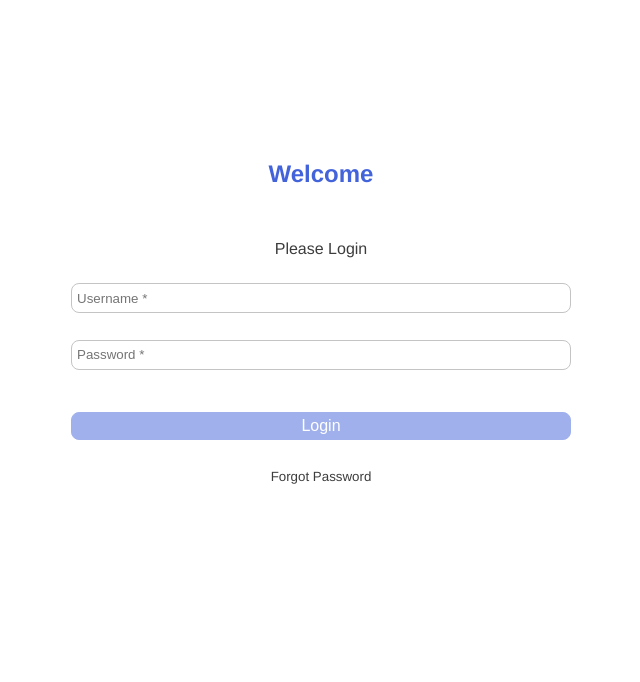
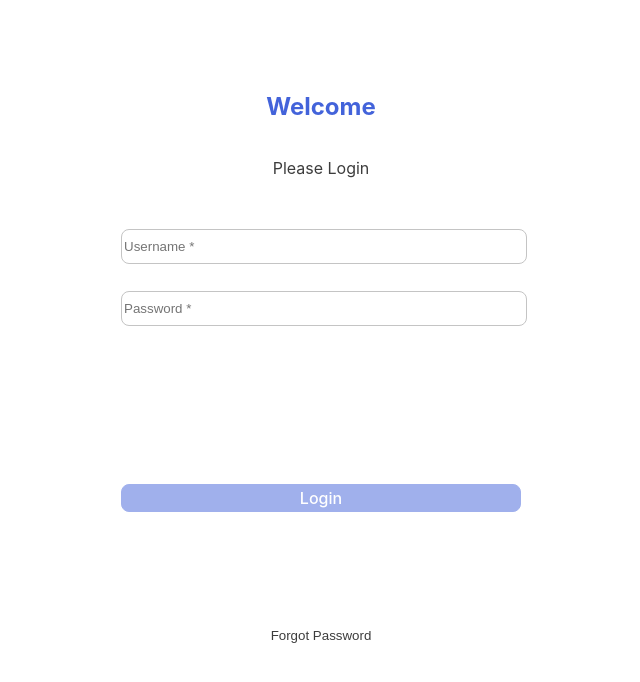
Before and after one commit to HassanM455/cmsfrontend, a React (Create React App) app in the folder app/: page / in a window 1280 px wide. Shown: the top 682 px of the page, without its empty margins (319-959 px from the left). Built offline with nearby package versions, Linux system fonts and the light colour scheme.

Commit message:
reorganized CSS blocks to better fit design pattern; Component logic fixed to accurately perform 'focus' logic for button on LoginForm

```diff
--- a/app/src/App.css
+++ b/app/src/App.css
@@ -1,33 +1,59 @@
-.app-login {
+:root {
+  font-family: 'Helvetica Neue';
+  font-style: normal;
+}
+
+
+.app {
   display: flex;
   flex-direction: column;
   align-items: center;
   padding: 0px;
+  position: relative;
 
-	position: center;
-	font-family: 'Helvetica Neue';
-	font-style: normal;
+  width: 100%;
+  height: 920px;
+  left: 0px;
+  top: 0px;
 
 }
 
-.app-login__welcome {
+.app-login {
+  display: flex;
+  flex-direction: column;
+  justify-content: space-between;
+  align-items: center;
 
+
+/*  padding: 220px 24px 24px;*/
+
+  position: relative;
+  top: 10%;
+
+  height: 60%;
+  width: 500px;
+
+
+}
+
+.app-login header {
+/*  display: none;*/
   font-weight: 700;
   font-size: 24px;
+  color: #4363DA;
 
-	color: #4363DA;
+  position: absolute;
+  top: 0px;
 }
 
 
-.forgot__password {
-  position: absolute;
- 	top: 35em;
+.app-login button {
   color: #3D3D3D;
   background: none;
   border: none;
-	font-family: 'Helvetica Neue';
-	font-style: normal;
   font-weight: 400;
-	line-height: 17px;
   cursor: pointer;
+
+  position: absolute;
+  bottom: 0px;
 }
--- a/app/src/App.jsx
+++ b/app/src/App.jsx
@@ -9,20 +9,18 @@ function App() {
   }
 
   return (
-    <div className="app-login">
-        <header
-          className="app-login__welcome"
-          style={{
-            position: 'absolute',
-            top: '10rem'
-          }}>Welcome</header>
-        <LoginForm
-          style={{
-            position: 'absolute',
-            top: '15rem'
-          }}>
-        </LoginForm>
-      <button className="forgot__password" type="submit" onClick={forgotPasswordHandler}>Forgot Password</button>
+    <div className="app">
+      <div className="app-login">
+
+        <header>Welcome</header>
+
+        <LoginForm />
+
+        <button type="submit" onClick={forgotPasswordHandler}>
+          Forgot Password
+        </button>
+
+      </div>
     </div>
   );
 }
--- a/app/src/components/LoginForm.css
+++ b/app/src/components/LoginForm.css
@@ -1,71 +1,113 @@
-.loginform {
+.loginform__container {
+
+/*  border: 2px dashed #C4C4C4;*/
+
+    position: absolute;
+    top: 12%;
+    height: 80%;
+    width: 80%;
+
+
     display: flex;
     flex-direction: column;
-	justify-content: space-between;
     align-items: center;
     color: #3D3D3D;
-	gap: 12px;
-	width: 60vw;
-	max-width: 500px;
-	height: 200px;
+
+
+}
+
+.loginform {
+/*  border: 2px solid orange;*/
+    display: flex;
+    flex-direction: column;
+    align-items: center;
+    justify-content: space-between;
+
+    position: relative;
+    width: 100%;
+    height: 100%;
+    font-family: var(--root-font-family);
 }
 
 .loginform header {
+    font-weight: 400;
+    font-size: 16px;
     color: #3D3D3D;
 }
 
-.loginform__inputs_container {
+.loginform__inputs {
+
+/*  border: 3px solid green;*/
+
     display: flex;
     flex-direction: column;
-	height: 100px;
+    justify-content: flex-start;
+    align-items: center;
+
+    position: absolute;
+    top: 10%;
+
+    height: 40%;
+    width: 100%;
+
+}
+
+.loginform__inputs div {
+
+/*  border: 3.5px solid purple;*/
+
+    display: flex;
+    flex-direction: column;
+    align-items: left;
     justify-content: space-between;
+
+    width: 100%;
+    height: 35%;
+
+    position: relative;
+
 }
 
 
-.loginform__inputs {
-	gap: 12px;
-	width: 60vw;
-	max-width: 500px;
+.loginform__inputs div label {
+    font-size: 8px;
+    height: 10%;
+
+    position: relative;
+
 }
 
-.loginform input {
-	box-sizing: border-box;
+.loginform__inputs div input {
+
+    height: 50%;
+    width: 100%;
+    border: 1px solid #C4C4C4;
     border-radius: 8px;
-	align-items: flex-start;
-	align-self: stretch;
-	height: 30px;
-	min-height: 30px;
+
 }
 
-input:placeholder-shown {
-	padding: 0px 5px ;
-	border: 1px solid #C4C4C4;
-}
+
 
 .loginform button {
     background: #4363DA;
     border: 1px solid #4363DA;
     opacity: 0.5;
     border-radius: 8px;
+
     align-items: flex-start;
-	align-self: stretch;
+    justify-content: center;
+    align-items: center;
+
     height: 28px;
-	justify-content: center;
+    bottom: 20%;
 
     font-weight: 500;
     font-size: 16px;
     color: #FFFFFF;
-	align-items: center;
     cursor: pointer;
 }
 
 
-.loginform button:hover,
-.loginform button:focus {
+.loginform button:hover {
     opacity: 1.0;
 }
-
-
-.loginform__input {
-	font-size: 8px;
-}
--- a/app/src/components/LoginForm.jsx
+++ b/app/src/components/LoginForm.jsx
@@ -1,4 +1,4 @@
-import {useState} from 'react';
+import {useState, useEffect} from 'react';
 import './LoginForm.css';
 
 
@@ -10,50 +10,79 @@ function LoginForm(props) {
 
   const [isButtonFocus, setIsButtonFocus ] = useState(false) ;
 
+  // Defining form input change handlers
   const onInputUsernameChange = (event) => {
     setInputUsername(event.target.value);
-		event.target.value ? setIsButtonFocus(true) : setIsButtonFocus(false);
-
   };
 
   const onInputPasswordChange = (event) => {
     setInputPassword(event.target.value);
-		event.target.value ? setIsButtonFocus(true) : setIsButtonFocus(false);
   };
+
+  // Defining hook for form input change handlers
+
+  const onInputChangeHook = (a,b) => {
+    if (inputUsername !== '' || inputPassword !== '') {
+      setIsButtonFocus(true);
+    } else {
+      setIsButtonFocus(false);
+    }
+  }
+
+  useEffect(
+    onInputChangeHook,
+    [inputUsername, inputPassword]
+  )
 
 
 
+  const handleMouseHover = (event) => {
+    if (inputUsername || inputPassword) {
+      return null;
+    }
+    if(event.type === 'mouseenter') {setIsButtonFocus(true)}
+    if(event.type === 'mouseleave') {setIsButtonFocus(false)}
+
+  }
+
+
   return (
-		<div className="loginform" style={props.style}>
+    <div className="loginform__container">
+      <form className="loginform">
         <header>Please Login</header>
-			<form className="loginform">
+
+        <div className="loginform__inputs">
           <div className="loginform__inputs_container">
-					<div className="loginform__input">
+              <label>
                 {(inputUsername || inputPassword ) && <p>Email *</p>}
-					</div>
+              </label>
               <input
-							className="loginform"
                 type="text"
                 value={inputUsername}
                 onChange={onInputUsernameChange}
                 placeholder="Username *"
               />
-
-					<div className="loginform__input">
+          </div>
+          <div className="loginform__inputs_container">
+              <label>
                 {(inputUsername || inputPassword ) && <p>Password *</p>}
-					</div>
+              </label>
               <input
-							className="loginform"
                 type="password"
                 placeholder="Password *"
                 onChange={onInputPasswordChange}
                 value={inputPassword}
               />
           </div>
+        </div>
+
       <button
           className="loginform"
           type="submit"
-						style={{ opacity: isButtonFocus ? '1.0' : '0.5' }}>
+          onMouseEnter={handleMouseHover}
+          onMouseLeave={handleMouseHover}
+          style={{ opacity: isButtonFocus ? '1.0' : '0.5' }}
+        >
           Login
         </button>
       </form>
```
Lines whose indentation alone changed are shown as unchanged.
